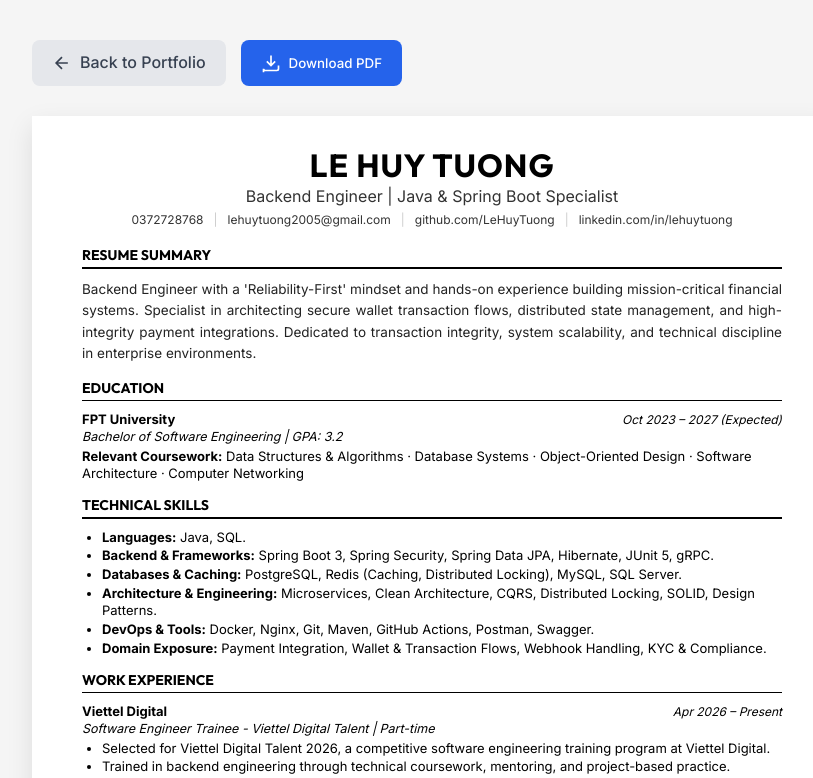
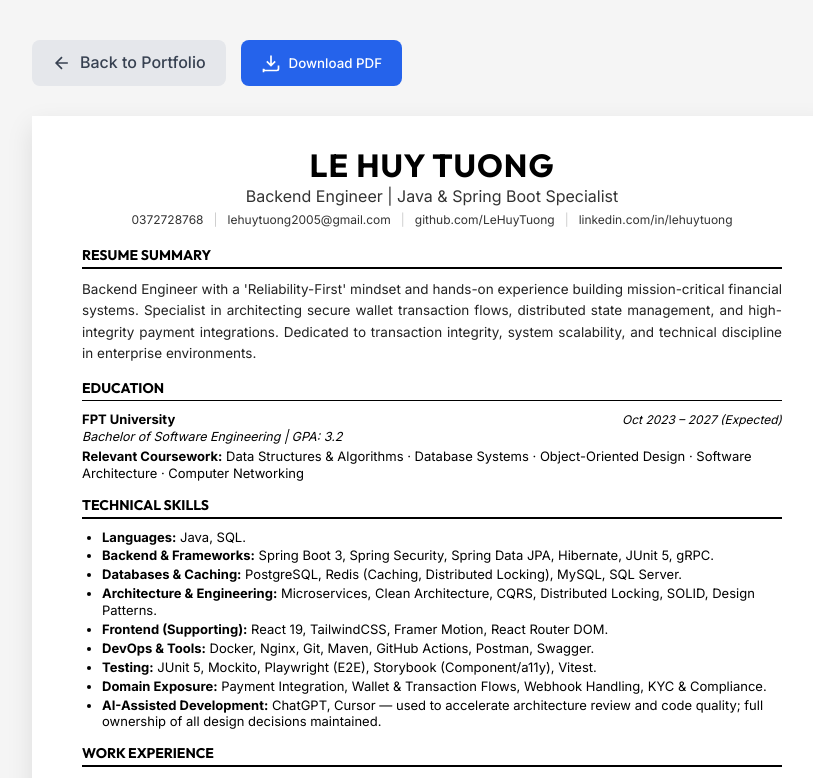
Before and after one commit to LeHuyTuong/portfolio, a React (Vite) app: page /resume in a window 1280 px wide. Shown: the top 778 px of the page, without its empty margins (208-1021 px from the left). Built offline with nearby package versions, Linux system fonts and the light colour scheme.

Commit message:
feat: Resume - add Frontend/Testing/AI skills, contact card width fix

```diff
--- a/src/components/Contact.css
+++ b/src/components/Contact.css
@@ -4,7 +4,7 @@
 
 /* ===== CENTERED CARD ===== */
 .contact-card {
-    max-width: 720px;
+    max-width: 820px;
     margin: 0 auto;
     background: var(--bg-card);
     border: 1px solid var(--glass-border);
@@ -76,7 +76,7 @@
     font-size: 0.875rem;
     font-weight: 500;
     color: var(--text-primary);
-    word-break: break-all;
+    overflow-wrap: break-word;
 }
 
 /* ===== ACTIONS ===== */
--- a/src/components/Resume.jsx
+++ b/src/components/Resume.jsx
@@ -73,8 +73,11 @@ const Resume = () => {
                             <li style={{ marginBottom: '2px' }}><strong>Backend & Frameworks:</strong> Spring Boot 3, Spring Security, Spring Data JPA, Hibernate, JUnit 5, gRPC.</li>
                             <li style={{ marginBottom: '2px' }}><strong>Databases & Caching:</strong> PostgreSQL, Redis (Caching, Distributed Locking), MySQL, SQL Server.</li>
                             <li style={{ marginBottom: '2px' }}><strong>Architecture & Engineering:</strong> Microservices, Clean Architecture, CQRS, Distributed Locking, SOLID, Design Patterns.</li>
+                            <li style={{ marginBottom: '2px' }}><strong>Frontend (Supporting):</strong> React 19, TailwindCSS, Framer Motion, React Router DOM.</li>
                             <li style={{ marginBottom: '2px' }}><strong>DevOps & Tools:</strong> Docker, Nginx, Git, Maven, GitHub Actions, Postman, Swagger.</li>
-                            <li style={{ marginBottom: '0' }}><strong>Domain Exposure:</strong> Payment Integration, Wallet & Transaction Flows, Webhook Handling, KYC & Compliance.</li>
+                            <li style={{ marginBottom: '2px' }}><strong>Testing:</strong> JUnit 5, Mockito, Playwright (E2E), Storybook (Component/a11y), Vitest.</li>
+                            <li style={{ marginBottom: '2px' }}><strong>Domain Exposure:</strong> Payment Integration, Wallet & Transaction Flows, Webhook Handling, KYC & Compliance.</li>
+                            <li style={{ marginBottom: '0' }}><strong>AI-Assisted Development:</strong> ChatGPT, Cursor — used to accelerate architecture review and code quality; full ownership of all design decisions maintained.</li>
                         </ul>
                     </div>
                 </section>
```
